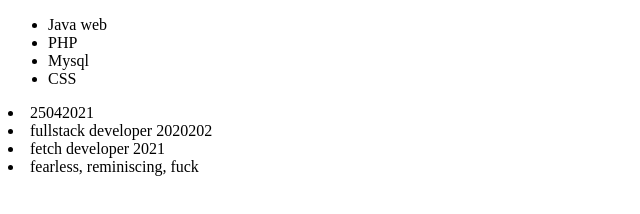
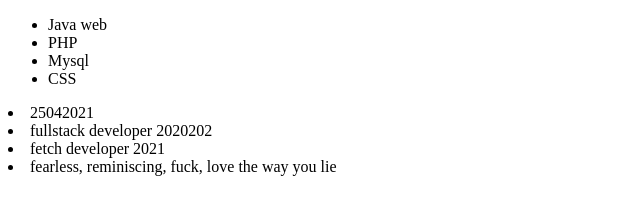
Before and after one commit to phamchienGitHub/remote, a plain HTML site: page java.html in a window 1280 px wide. Shown: the whole page, without its empty margins (0-640 px from the left). Drawn offline with Linux system fonts and the light colour scheme.

Commit message:
Update java.html

```diff
--- a/java.html
+++ b/java.html
@@ -15,7 +15,7 @@
 	<li>fullstack developer 2020202</li>
 	<li>fetch developer 2021</li>
 
-	<li>fearless, reminiscing, fuck</li>
+	<li>fearless, reminiscing, fuck, love the way you lie</li>
 
 
 	</ul>
```
